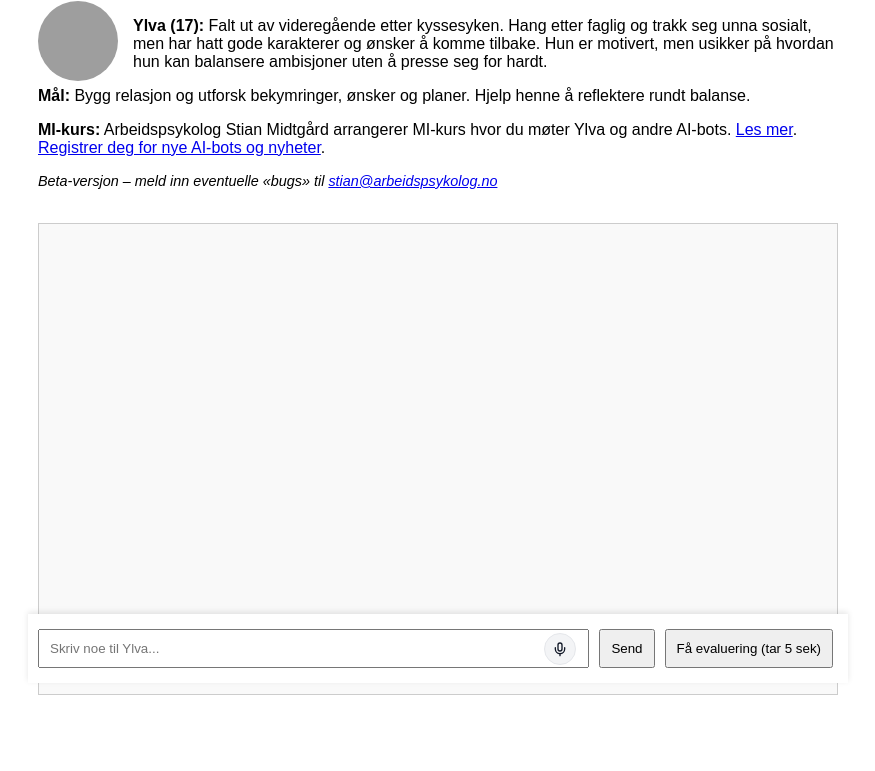
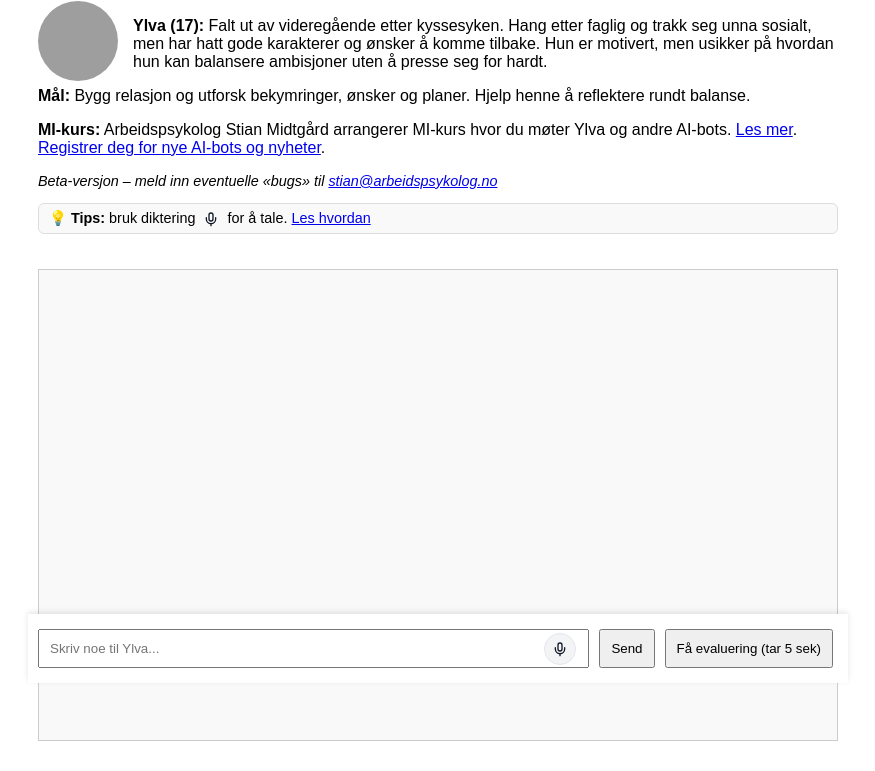
Before and after one commit to StianM1974/MIChatbot-Ylva, a website: page index.html in a window 1280 px wide. Shown: the part 117-888 px from the top of the page, without its empty margins (202-1077 px from the left). Before the commit the page ends 842 px from the top, so only its background shows below. Drawn offline with Linux system fonts and the light colour scheme; grey boxes are pictures that could not be loaded.

Commit message:
Update index.html

```diff
--- a/index.html
+++ b/index.html
@@ -123,6 +123,21 @@
       100% { box-shadow: 0 0 0 0 rgba(239,68,68,0.0); }
     }
     /* --- /MIK-IKON --- */
+
+    /* --- NYTT: tips-linje-stil --- */
+    .tips {
+      border: 1px solid #ddd;
+      padding: 6px 10px;
+      margin-top: 10px;
+      background: #f9f9f9;
+      font-size: 0.9em;
+      border-radius: 6px;
+    }
+    .tips svg {
+      vertical-align: middle;
+      margin: 0 4px;
+    }
+    /* --- /NYTT --- */
   </style>
 </head>
 <body>
@@ -139,6 +154,17 @@
   </p>
 
   <p style="font-size: 0.9em;"><em>Beta-versjon – meld inn eventuelle «bugs» til <a href="mailto:stian@arbeidspsykolog.no">stian@arbeidspsykolog.no</a></em></p>
+
+  <!-- NYTT: Kort tips-linje med SVG-ikon + lenke -->
+  <p class="tips"><strong>💡 Tips:</strong> bruk diktering
+    <svg xmlns="http://www.w3.org/2000/svg" viewBox="0 0 24 24" width="16" height="16">
+      <path d="M12 3a3 3 0 0 0-3 3v6a3 3 0 0 0 6 0V6a3 3 0 0 0-3-3z" stroke="#111827" fill="none" stroke-width="2" stroke-linecap="round" stroke-linejoin="round"/>
+      <path d="M19 10v2a7 7 0 0 1-14 0v-2" stroke="#111827" fill="none" stroke-width="2" stroke-linecap="round" stroke-linejoin="round"/>
+      <path d="M12 19v3" stroke="#111827" fill="none" stroke-width="2" stroke-linecap="round" stroke-linejoin="round"/>
+    </svg>
+    for å tale. <a href="/diktatinfo.html" target="_blank">Les hvordan</a>
+  </p>
+  <!-- /NYTT -->
 </div>
 
   <div id="chat"></div>
```
